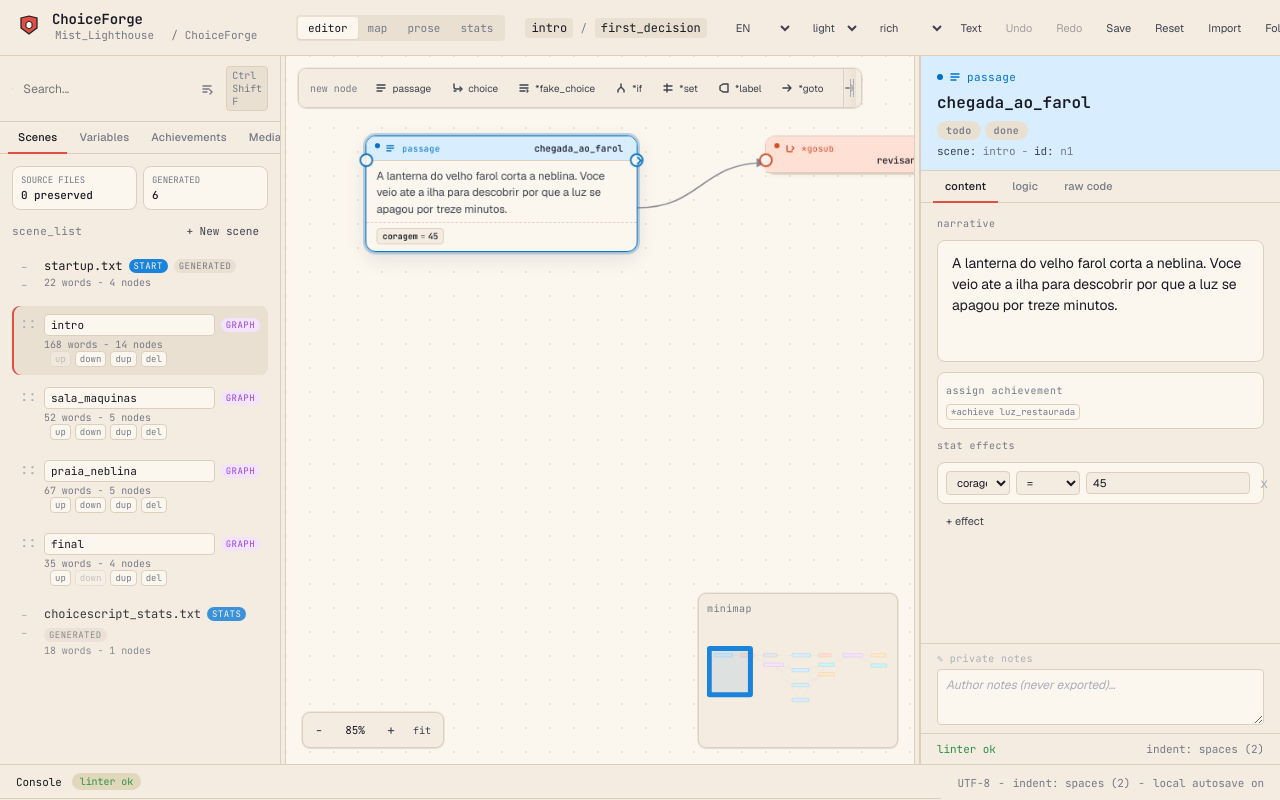
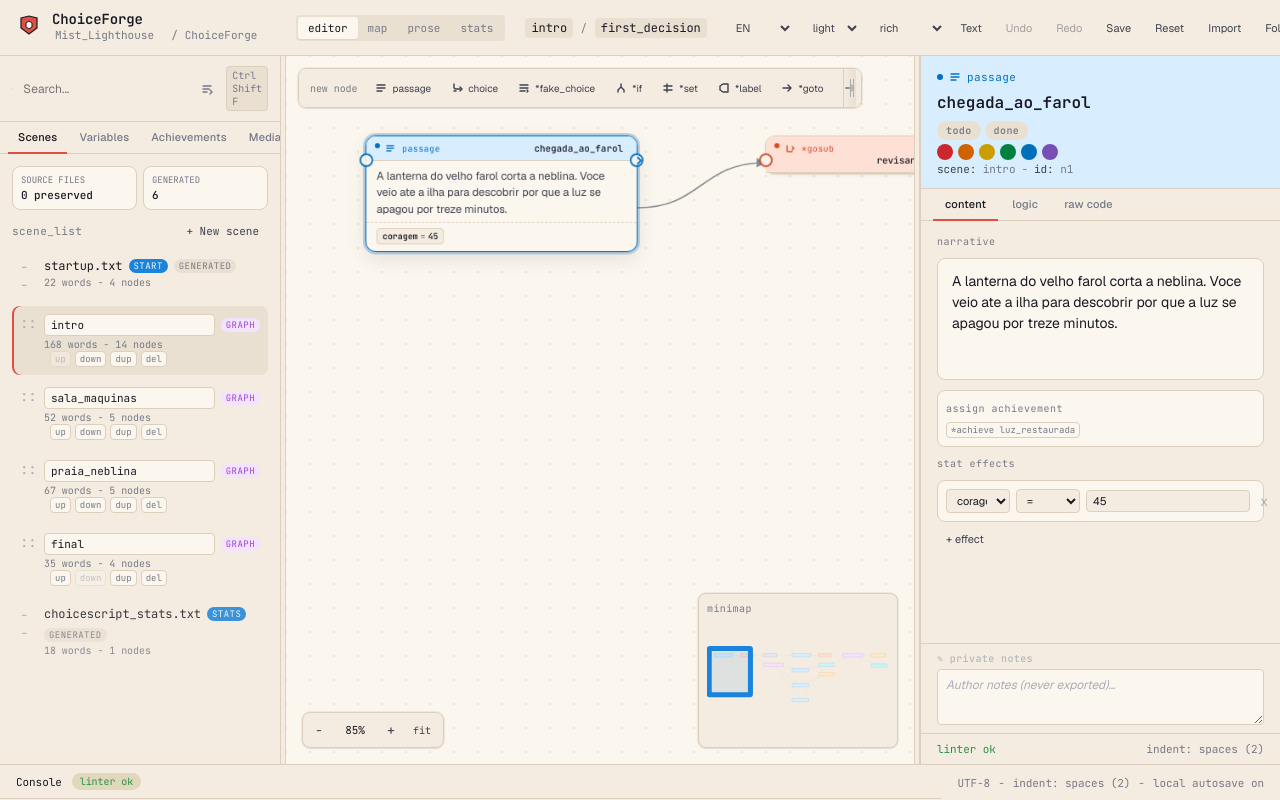
Before and after one commit to viniman27/ChoiceForge, a React (Vite) app: page / in a window 1280 px wide. Shown: the top 800 px of the page. Built offline with nearby package versions, Linux system fonts and the light colour scheme.

Commit message:
Add per-node color tags
Six color labels (red/orange/yellow/green/blue/purple) visible as a
colored left border on canvas nodes, selectable in the inspector, and
as a small dot in manuscript passage titles.

```diff
--- a/directions.css
+++ b/directions.css
@@ -603,6 +603,11 @@
   color: var(--ink-mute); text-transform: lowercase; letter-spacing: 0.06em;
   margin: 0; padding-bottom: 6px;
   border-bottom: 1px solid var(--paper-edge);
+  display: flex; align-items: center;
+}
+.ms-color-dot {
+  display: inline-block; width: 8px; height: 8px;
+  border-radius: 50%; margin-right: 6px; flex-shrink: 0;
 }
 .ms-prose { display: flex; flex-direction: column; gap: 10px; }
 .ms-para {
--- a/src/components/ManuscriptView.tsx
+++ b/src/components/ManuscriptView.tsx
@@ -1,3 +1,4 @@
+import { COLOR_TAG_VALUES } from "./NodeCard";
 import type { ChoiceForgeProject, StoryEdge, StoryNode } from "../domain/types";
 
 interface ManuscriptViewProps {
@@ -33,7 +34,10 @@ function NodeBlock({ node }: { node: StoryNode }) {
   if (node.type === "passage") {
     return (
       <section className="ms-passage">
-        <h2 className="ms-node-title">{node.title}</h2>
+        <h2 className="ms-node-title">
+          {node.colorTag && <span className="ms-color-dot" style={{ background: COLOR_TAG_VALUES[node.colorTag] }} />}
+          {node.title}
+        </h2>
         {node.body && <div className="ms-prose">{renderBody(node.body)}</div>}
         {node.note && <aside className="ms-note">✎ {node.note}</aside>}
       </section>
--- a/src/components/NodeCard.tsx
+++ b/src/components/NodeCard.tsx
@@ -1,5 +1,14 @@
 import { useEffect, useRef, useState } from "react";
-import type { Density, I18nLabels, NodeType, StoryNode, VariableSet } from "../domain/types";
+import type { Density, I18nLabels, NodeColorTag, NodeType, StoryNode, VariableSet } from "../domain/types";
+
+export const COLOR_TAG_VALUES: Record<NodeColorTag, string> = {
+  red:    "oklch(55% 0.20 25)",
+  orange: "oklch(62% 0.17 55)",
+  yellow: "oklch(72% 0.16 90)",
+  green:  "oklch(52% 0.15 155)",
+  blue:   "oklch(52% 0.16 240)",
+  purple: "oklch(52% 0.16 300)",
+};
 
 export const typeColors: Record<NodeType, { dot: string; tint: string; label: string }> = {
   passage: { dot: "var(--c-passage)", tint: "var(--c-passage-tint)", label: "passage" },
@@ -124,8 +133,8 @@ export function NodeCard({ node, density, labels, selected, hasError, onSelect,
 
   return (
     <div
-      className={`node node-${node.type} ${selected ? "is-selected" : ""} ${hasError ? "has-error" : ""} ${node.warning ? "has-warning" : ""}`}
-      style={{ left: node.x, top: node.y, width: node.w, "--accent": colors.dot, "--accent-tint": colors.tint } as React.CSSProperties}
+      className={`node node-${node.type} ${selected ? "is-selected" : ""} ${hasError ? "has-error" : ""} ${node.warning ? "has-warning" : ""} ${node.colorTag ? "has-color-tag" : ""}`}
+      style={{ left: node.x, top: node.y, width: node.w, "--accent": colors.dot, "--accent-tint": colors.tint, "--ct": node.colorTag ? COLOR_TAG_VALUES[node.colorTag] : "transparent" } as React.CSSProperties}
       onPointerDown={(event) => {
         if ((event.target as HTMLElement).closest(".no-drag")) return;
         event.stopPropagation();
--- a/src/components/RightPanel.tsx
+++ b/src/components/RightPanel.tsx
@@ -1,7 +1,7 @@
 import { useState } from "react";
 import { generateNodeChoiceScript } from "../domain/choicescript";
-import type { ChoiceForgeProject, ChoiceCondition, ChoiceOption, ConditionalBranch, FakeChoiceOption, I18nLabels, NodeStatus, StoryEdge, StoryNode, VariableSet, VariableSummary } from "../domain/types";
-import { NodeIcon, typeColors } from "./NodeCard";
+import type { ChoiceForgeProject, ChoiceCondition, ChoiceOption, ConditionalBranch, FakeChoiceOption, I18nLabels, NodeColorTag, NodeStatus, StoryEdge, StoryNode, VariableSet, VariableSummary } from "../domain/types";
+import { COLOR_TAG_VALUES, NodeIcon, typeColors } from "./NodeCard";
 import { NodeBodyEditor } from "./NodeBodyEditor";
 
 interface RightPanelProps {
@@ -51,6 +51,21 @@ export function RightPanel({ node, project, labels, onUpdateNode, onAddFlowEdge,
               onClick={() => onUpdateNode(node.id, { status: node.status === s ? undefined : s })}
             >{s}</button>
           ))}
+        </div>
+        <div className="ip-color-row">
+          {(Object.keys(COLOR_TAG_VALUES) as NodeColorTag[]).map((tag) => (
+            <button
+              key={tag}
+              className={`ip-color-dot${node.colorTag === tag ? " is-active" : ""}`}
+              style={{ "--ct": COLOR_TAG_VALUES[tag] } as React.CSSProperties}
+              title={tag}
+              disabled={sourcePreserved}
+              onClick={() => onUpdateNode(node.id, { colorTag: node.colorTag === tag ? undefined : tag })}
+            />
+          ))}
+          {node.colorTag && (
+            <button className="ip-color-clear" disabled={sourcePreserved} onClick={() => onUpdateNode(node.id, { colorTag: undefined })} title="clear color">×</button>
+          )}
         </div>
         <div className="ip-meta"><span><code>scene:</code> {project.sceneTitle}</span><span>-</span><span><code>id:</code> {node.id}</span></div>
       </div>
--- a/src/domain/types.ts
+++ b/src/domain/types.ts
@@ -107,6 +107,7 @@ export interface ConditionalBranch {
 }
 
 export type NodeStatus = "todo" | "done";
+export type NodeColorTag = "red" | "orange" | "yellow" | "green" | "blue" | "purple";
 
 export interface StoryNode {
   id: string;
@@ -116,6 +117,7 @@ export interface StoryNode {
   w: number;
   title: string;
   status?: NodeStatus;
+  colorTag?: NodeColorTag;
   note?: string;
   body?: string;
   prompt?: string;
--- a/styles.css
+++ b/styles.css
@@ -1176,6 +1176,7 @@ input, select, textarea { font-family: inherit; color: inherit; }
 }
 .node.has-error { border-color: var(--err); border-style: dashed; }
 .node.has-warning { border-color: var(--warn); }
+.node.has-color-tag { border-left: 3.5px solid var(--ct, transparent); }
 .node:active { cursor: grabbing; }
 
 .node-head {
@@ -1410,6 +1411,20 @@ input, select, textarea { font-family: inherit; color: inherit; }
 .ip-status-btn:disabled { opacity: 0.4; cursor: default; }
 .ip-status-btn.ip-status-todo.is-active { background: color-mix(in oklch, var(--warn) 18%, var(--paper-2)); color: oklch(50% 0.12 75); border-color: var(--warn); }
 .ip-status-btn.ip-status-done.is-active { background: color-mix(in oklch, var(--ok) 18%, var(--paper-2)); color: oklch(40% 0.14 155); border-color: var(--ok); }
+.ip-color-row { display: flex; gap: 5px; align-items: center; margin-bottom: 2px; }
+.ip-color-dot {
+  width: 16px; height: 16px; border-radius: 50%;
+  background: var(--ct); border: 2px solid transparent;
+  cursor: pointer; flex-shrink: 0; transition: transform 0.1s;
+}
+.ip-color-dot:hover { transform: scale(1.15); }
+.ip-color-dot.is-active { border-color: var(--ink); box-shadow: 0 0 0 1px var(--ct); }
+.ip-color-dot:disabled { opacity: 0.4; cursor: default; transform: none; }
+.ip-color-clear {
+  background: none; border: none; color: var(--ink-mute); font-size: 14px;
+  cursor: pointer; padding: 0 2px; line-height: 1; margin-left: 2px;
+}
+.ip-color-clear:hover { color: var(--err); }
 .ip-source-lock {
   display: grid;
   grid-template-columns: minmax(0, 1fr) auto;
```
Also changed, not shown: 1 other file (tests, documents, lock files or other folders).
